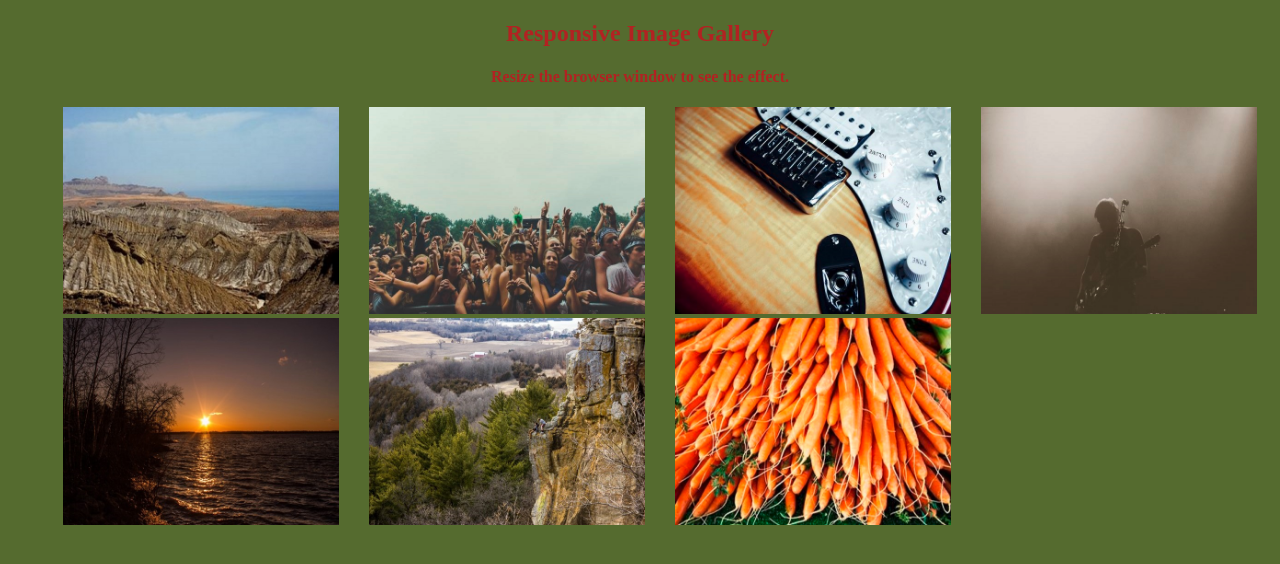
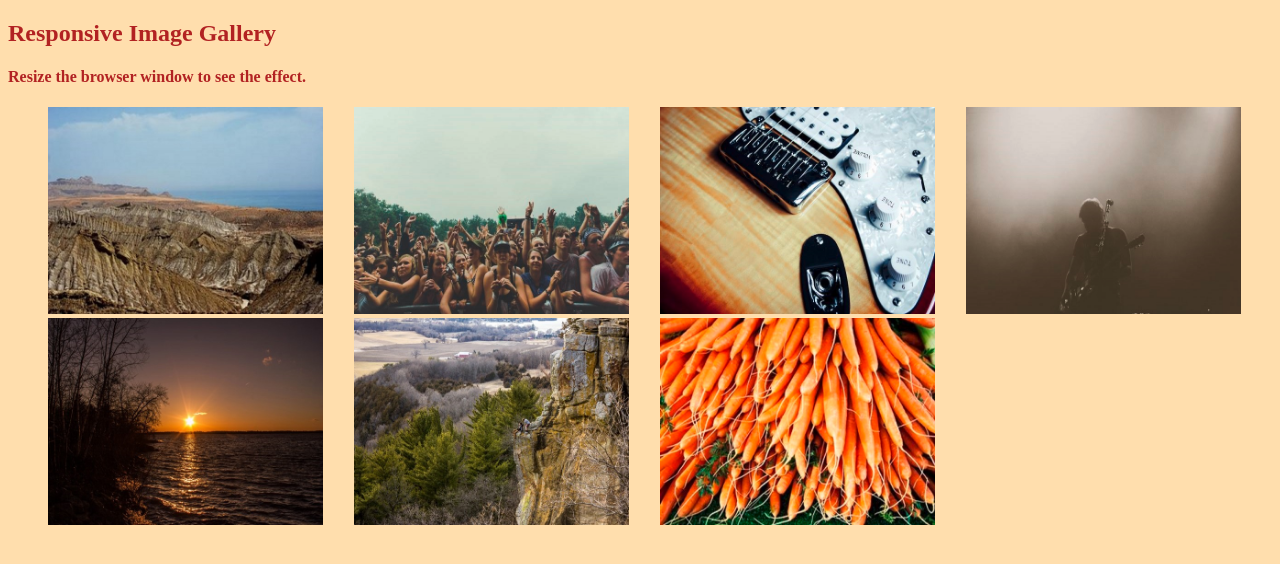
Before and after one commit to mingjiongliao/responsive-images, a plain HTML site: page index.html in a window 1280 px wide. Drawn offline with Linux system fonts and the light colour scheme.

Commit message:
word color
color

```diff
--- a/css/style.css
+++ b/css/style.css
@@ -1,13 +1,10 @@
 html{
-    background-color: darkolivegreen;
+    background-color: navajowhite;
     color: firebrick;
-    font-size: 1rem;
-    text-align: center;
 }
 picture img{
     max-width: 90%;
     margin: 0 auto;
-    /*padding: 0 0 0.5rem 0;*/
 }
 li{
     list-style: none;
```
